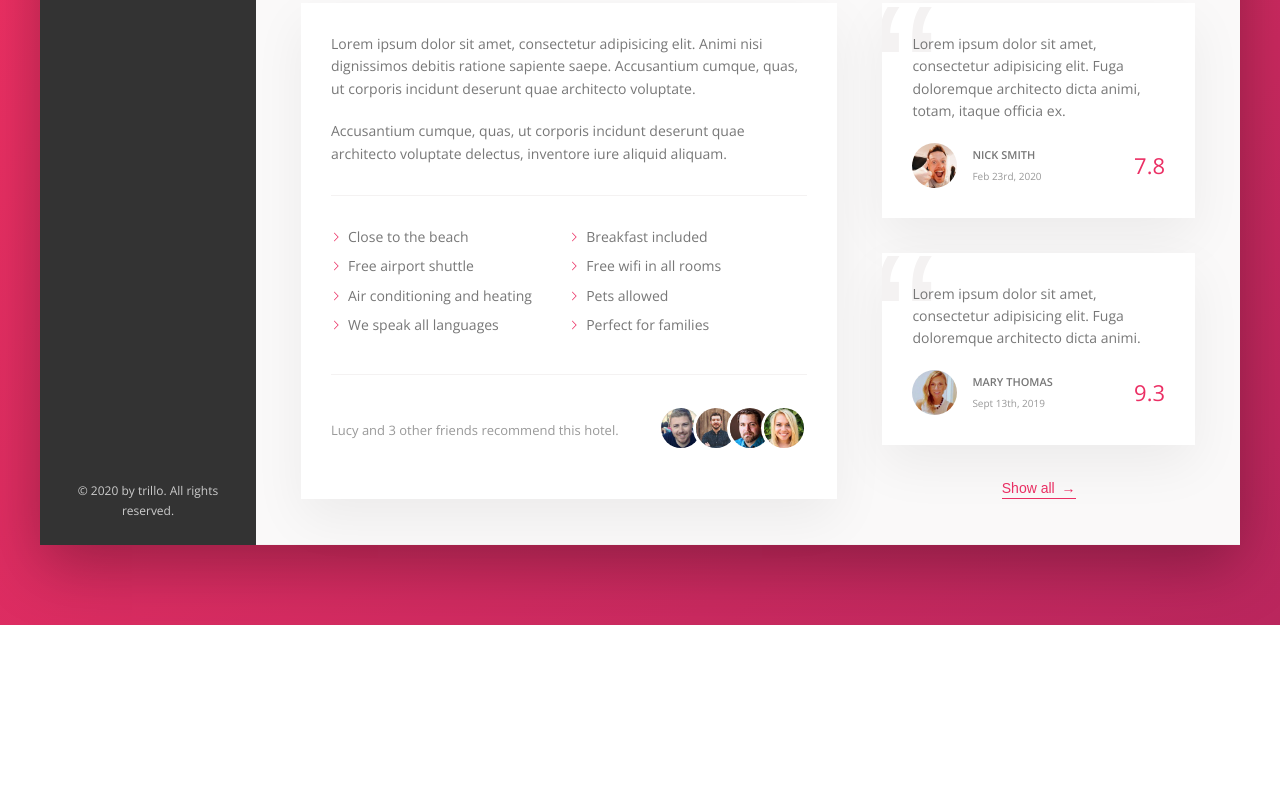
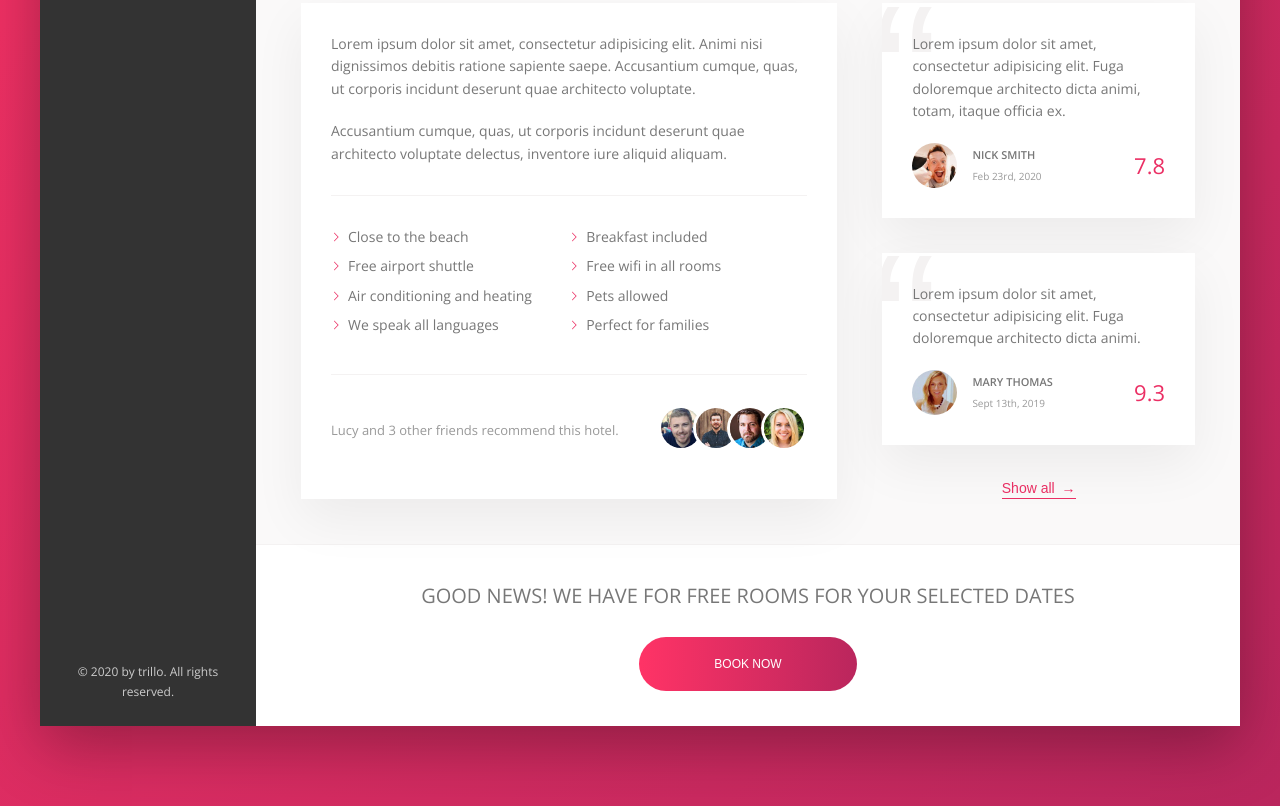
Before and after one commit to jobeiri/trillo, a website: page index.html in a window 1280 px wide. Shown: the part 644-1450 px from the top of the page. Before the commit the page ends 1269 px from the top, so only its background shows below. Drawn offline with nearby package versions, Linux system fonts and the light colour scheme.

Commit message:
19. Building the CTA Section
hover on background-image does not work

```diff
--- a/index.html
+++ b/index.html
@@ -200,9 +200,21 @@
                                     <div class="review__rating">9.3</div>
                                 </figcaption>
                             </figure>
+
                             <button class="btn-inline">Show all <span>&rarr;</span></button>
                         </div>
                     </div>
+
+                    <div class="cta">
+                        <h2 class="cta__book-now">
+                            Good news! We have for free rooms for your selected dates
+                        </h2>
+                        <button class="btn">
+                            <span class="btn--visible">Book now</span>
+                            <span class="btn--invisible">Only 4 rooms left</span>
+                        </button>
+                    </div>
+
                 </main>
             </div>
 
--- a/sass/_components.scss
+++ b/sass/_components.scss
@@ -440,3 +440,70 @@
     z-index: 1;
   }
 }
+
+// CALL TO ACTION
+.cta {
+  padding: 3.5rem 0;
+  text-align: center;
+  &__book-now {
+    font-size: 2rem;
+    font-weight: 300;
+    text-transform: uppercase;
+    margin-bottom: 2.5rem;
+  }
+}
+
+.btn {
+  font-size: 1.2rem;
+  font-weight: 300;
+  text-transform: uppercase;
+  border-radius: 100px;
+  border: none;
+  background-image: linear-gradient(
+    to right,
+    var(--color-primary-light),
+    var(--color-primary-dark)
+  );
+  color: var(--color-white);
+  position: relative;
+  overflow: hidden;
+
+  & > * {
+    display: inline-block;
+    width: 100%;
+    height: 100%;
+    transition: all 0.2s;
+  }
+
+  &--visible {
+    padding: 2rem 7.5rem;
+  }
+
+  &--invisible {
+    position: absolute;
+    top: -100%;
+    left: 0;
+    padding: 2rem 0;
+  }
+
+  &:hover {
+    background-image: linear-gradient(
+      to left,
+      var(--color-primary-dark),
+      var(--color-primary-light)
+    );
+  }
+
+  &:hover &--visible {
+    transform: translateY(100%);
+  }
+
+  &:hover &--invisible {
+    top: 0;
+  }
+
+  &:focus {
+    outline: none;
+    animation: pulsate 1s infinite;
+  }
+}
```
Also changed, not shown: css/style.css, 1 other file.
